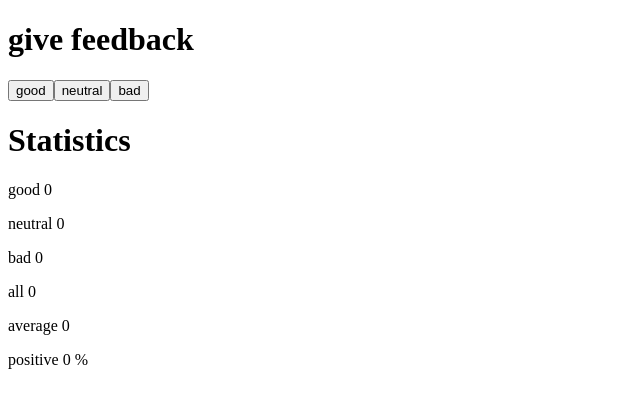
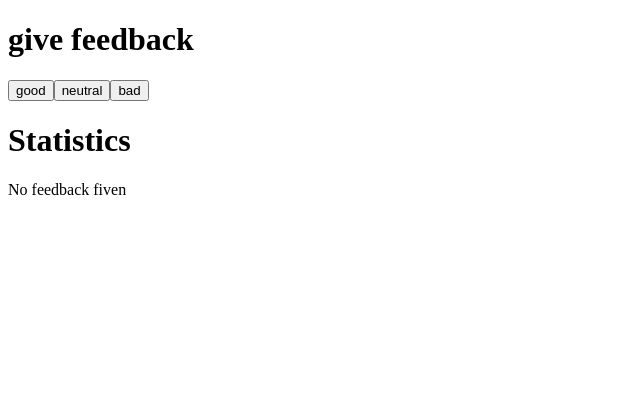
Before and after one commit to Gillian-Delvigne/full_stack_open, a React (Vite) app in the folder part1/unicafe/: page / in a window 1280 px wide. Shown: the top 408 px of the page, without its empty margins (0-640 px from the left). Built offline with nearby package versions, Linux system fonts and the light colour scheme.

Commit message:
auto commit

```diff
--- a/part1/unicafe/src/App.jsx
+++ b/part1/unicafe/src/App.jsx
@@ -18,7 +18,7 @@ function App() {
             <Button text="good" onClick={() => setGood(good + 1)} />
             <Button text="neutral" onClick={() => setNeutral(neutral + 1)} />
             <Button text="bad" onClick={() => setBad(bad + 1)} />
-            <Statistics
+             <Statistics
                 good={good}
                 neutral={neutral}
                 bad={bad}
--- a/part1/unicafe/src/components/Statistics.jsx
+++ b/part1/unicafe/src/components/Statistics.jsx
@@ -9,12 +9,18 @@ export const Statistics = ({
     return (
         <div>
             <h1>Statistics</h1>
+            {all === 0 ? (
+                "No feedback fiven"
+            ) : (
+                <>
                     <p>good {good}</p>
                     <p>neutral {neutral}</p>
                     <p>bad {bad}</p>
                     <p>all {all}</p>
                     <p>average {average}</p>
                     <p>positive {posPercent} %</p>
+                </>
+            )}
         </div>
     );
 };
```
Lines whose indentation alone changed are shown as unchanged.
